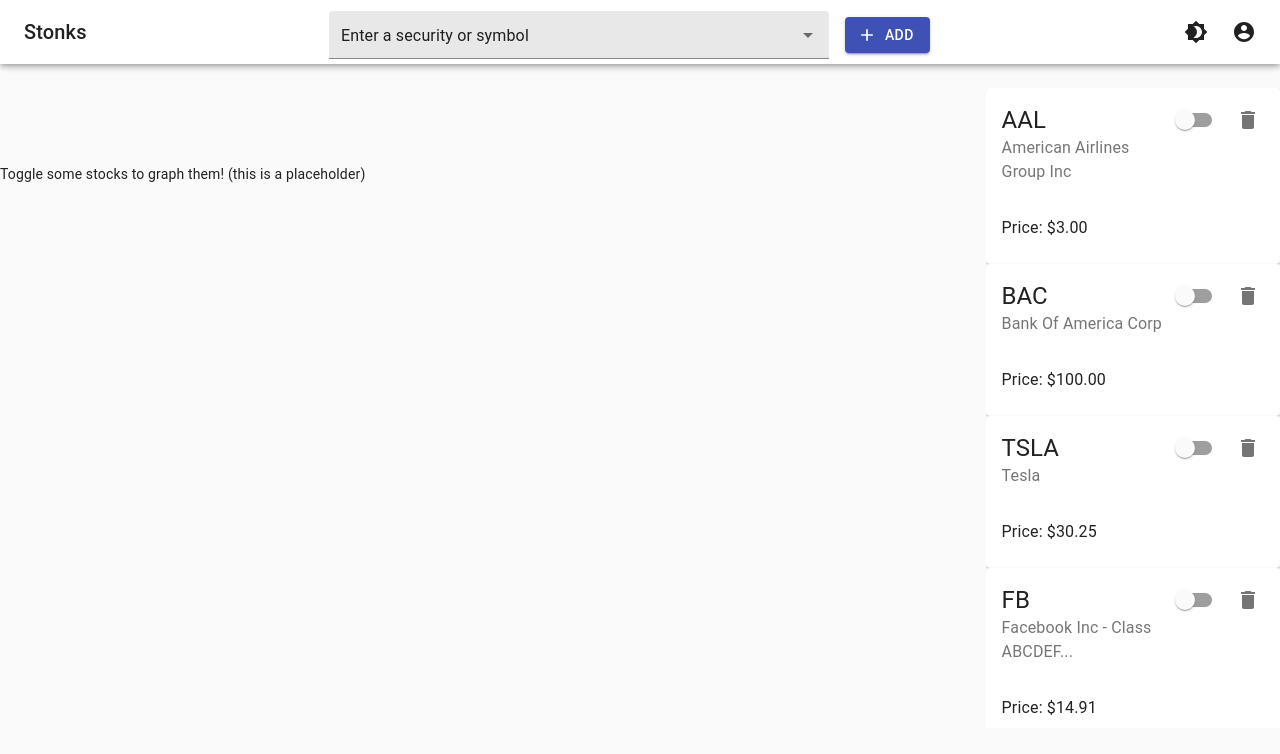
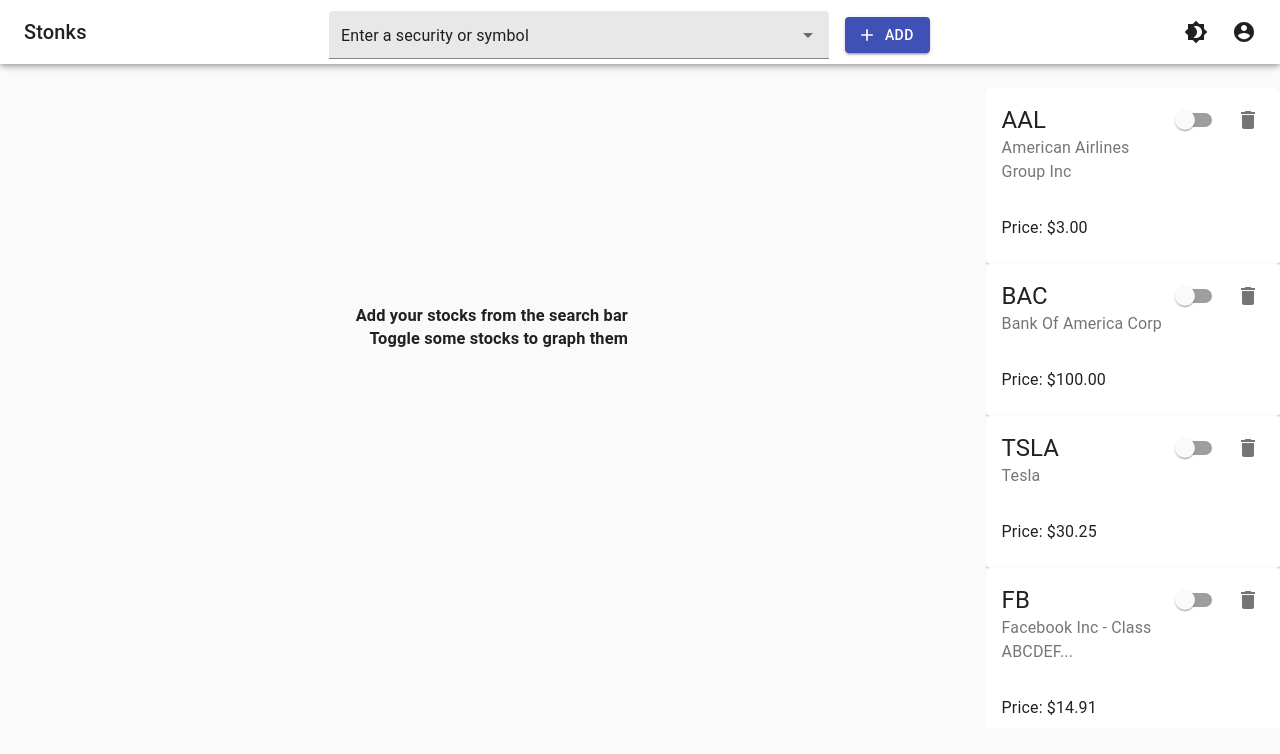
Before and after one commit to aggie-coding-club/stocks-frontend, a React (Create React App) app: page / in a window 1280 px wide. Shown: the top 754 px of the page. Built offline with nearby package versions, Linux system fonts and the light colour scheme.

Commit message:
added styling to pre-graph blurb

```diff
--- a/src/components/dashboard/Graph.js
+++ b/src/components/dashboard/Graph.js
@@ -1,5 +1,5 @@
 import {ResponsiveLine} from '@nivo/line'
-
+import Instructions from "./Instructions";
 // NOTE: Nivo expects data to look like this:
 // Array<{
 //   id: string | number,
@@ -25,8 +25,8 @@
 export default function Graph({data}) {
   if (data.length === 0) {
     return (
-      <div style={containerStyle}>
-        <p>Toggle some stocks to graph them! (this is a placeholder)</p>
+      <div>
+        <Instructions/>
       </div>
     );
   } else {
--- /dev/null
+++ b/src/components/dashboard/Instructions.js
@@ -0,0 +1,18 @@
+import React from 'react';
+import ArrowForwardIcon from '@material-ui/icons/ArrowForward';
+
+const instrStyle = {
+  margin: 'auto',
+  textAlign: 'right',
+  padding: '30vh 0 12vh 0',
+}
+
+
+export default function Instructions() {
+  return(
+    <div style={instrStyle}>
+      <h3>Add your stocks from the search bar</h3>
+      <h3>Toggle some stocks to graph them </h3>
+    </div>
+  )
+}
```
